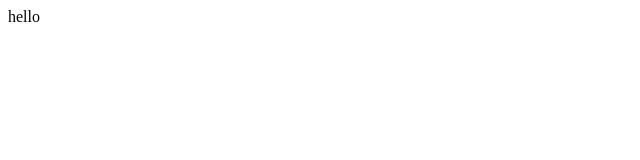
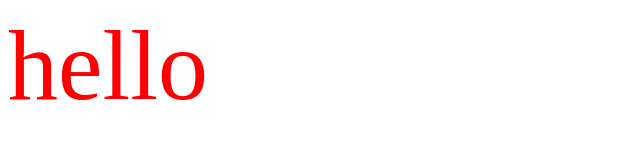
Before and after one commit to gt4455/test, a plain HTML site: page ind1.html in a window 1280 px wide. Shown: the whole page, without its empty margins (0-640 px from the left). Drawn offline with Linux system fonts and the light colour scheme.

Commit message:
Update ind1.html

```diff
--- a/ind1.html
+++ b/ind1.html
@@ -1,3 +1,4 @@
 <html>
+  <link rel="stylesheet" href="cs1.css"/>
   <p>hello</p>
 </html>
```
